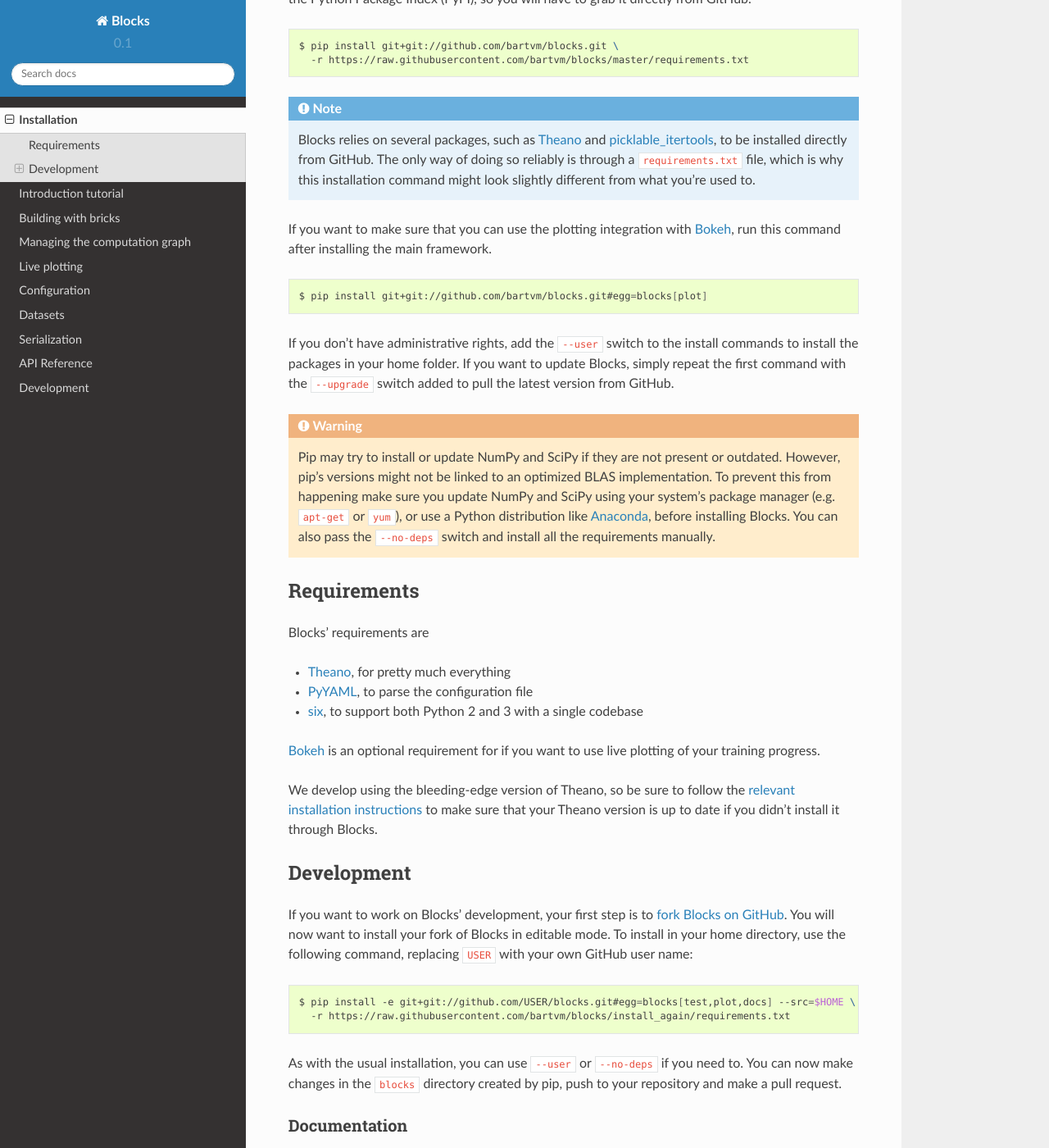
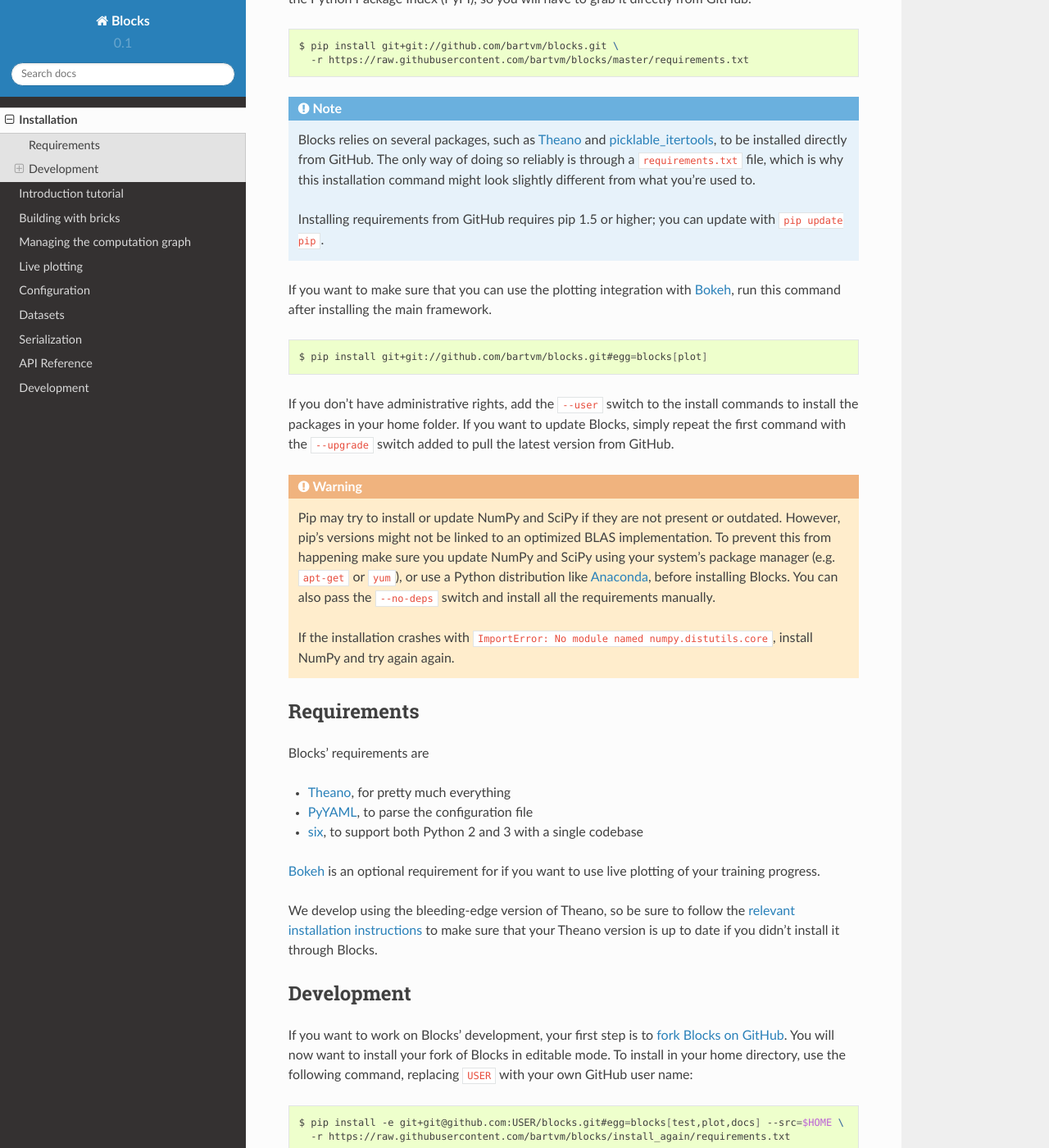
Before and after one commit to mila-iqia/blocks, a Sphinx documentation site: the page built from docs/setup.rst, in a window 1280 px wide and 1400 px high, scrolled down 197 px. Shown: the whole window at 82% size. Built offline with Sphinx 7.4.7 and the Read the Docs theme 2.0.0, drawn with Linux system fonts in a browser that asks for light colours.

Commit message:
Add more installation details

```diff
--- a/docs/setup.rst
+++ b/docs/setup.rst
@@ -16,6 +16,9 @@ directly from GitHub.
    to be installed directly from GitHub. The only way of doing so reliably is
    through a ``requirements.txt`` file, which is why this installation command
    might look slightly different from what you're used to.
+
+   Installing requirements from GitHub requires pip 1.5 or higher; you can
+   update with ``pip update pip``.
 
 If you want to make sure that you can use the plotting integration with Bokeh_,
 run this command after installing the main framework.
@@ -38,6 +41,9 @@ added to pull the latest version from GitHub.
    ``yum``), or use a Python distribution like Anaconda_, before installing
    Blocks. You can also pass the ``--no-deps`` switch and install all the
    requirements manually.
+
+   If the installation crashes with ``ImportError: No module named
+   numpy.distutils.core``, install NumPy and try again again.
 
 .. _picklable_itertools: https://github.com/dwf/picklable_itertools
 
@@ -74,7 +80,7 @@ with your own GitHub user name:
 
 .. code-block:: bash
 
-   $ pip install -e git+git://github.com/USER/blocks.git#egg=blocks[test,plot,docs] --src=$HOME \
+   $ pip install -e git+git@github.com:USER/blocks.git#egg=blocks[test,plot,docs] --src=$HOME \
      -r https://raw.githubusercontent.com/bartvm/blocks/install_again/requirements.txt
 
 As with the usual installation, you can use ``--user`` or ``--no-deps`` if you
```
